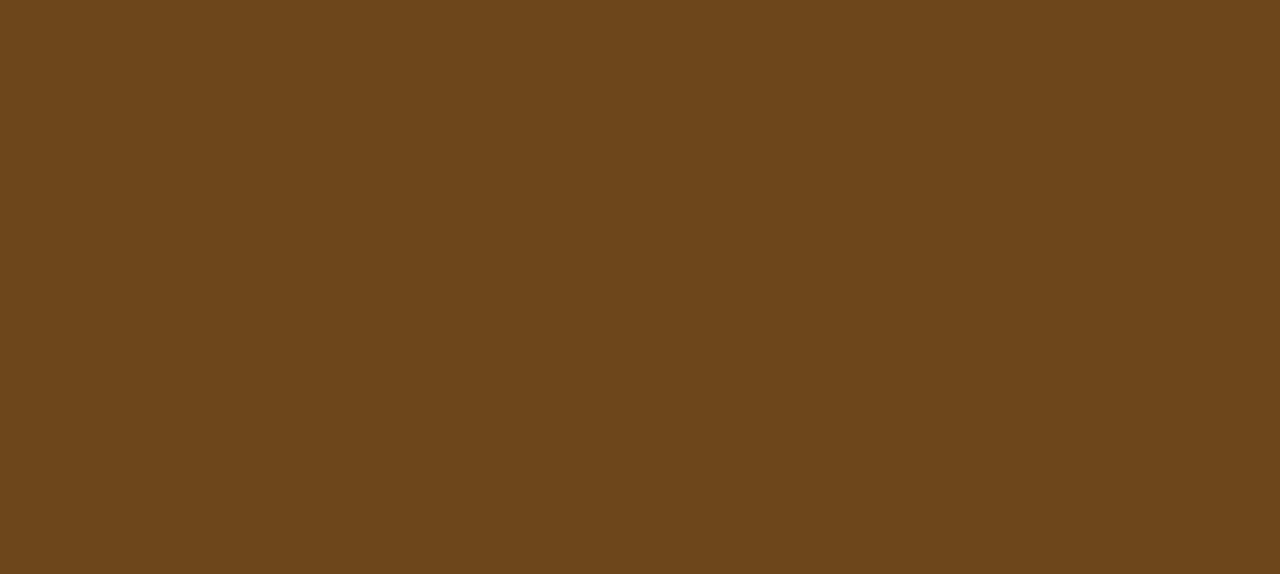
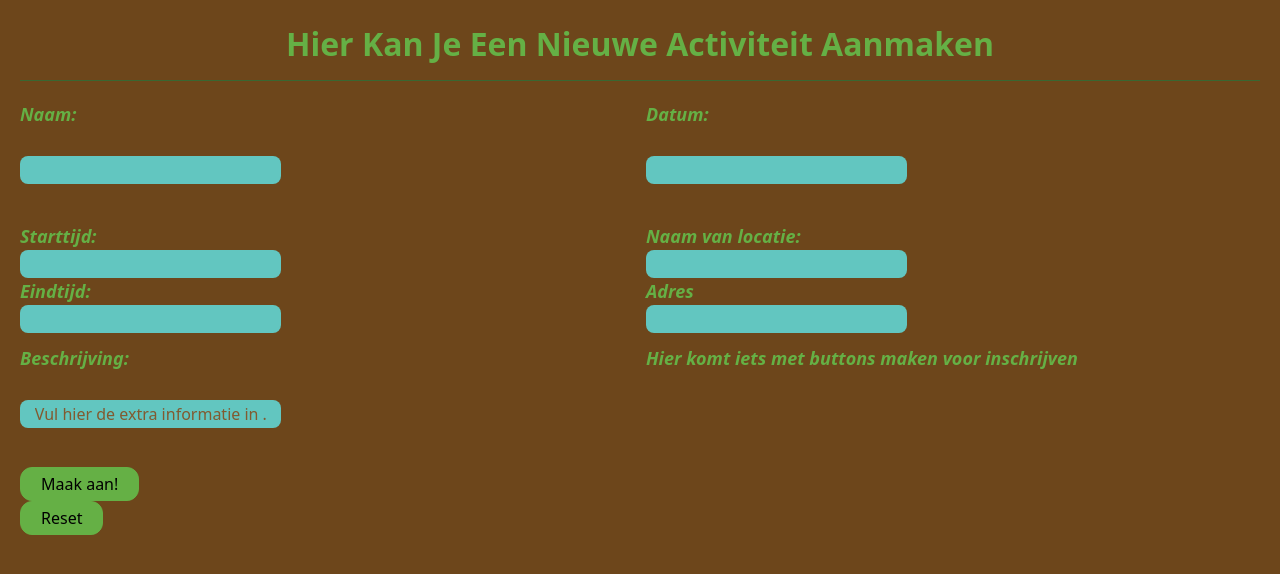
Before and after one commit to S-D-V-A-S-M-V-V-I-C-T-S-S-BAGGER/BAGGER-Vue, a Vue app: page /activiteiten/nieuw in a window 1280 px wide. Before the commit this address had no page. Shown: the top 574 px of the page. Built offline with nearby package versions, Linux system fonts and the light colour scheme.

Commit message:
feat(activities): #20 Made a start on making a new activity page

```diff
--- a/src/assets/base.css
+++ b/src/assets/base.css
@@ -50,6 +50,13 @@ h5 {
   font-weight: bold;
 }
 
+h6 {
+  color: var(--color-primary);
+  font-size: large;
+  font-weight: bold;
+  font-style: italic;
+}
+
 p {
   color: var(--color-blue);
 }
--- a/src/router/index.ts
+++ b/src/router/index.ts
@@ -9,6 +9,7 @@ import TurfCheckView from '@/views/turf/TurfCheckView.vue'
 import TurfChoiceView from '@/views/turf/TurfChoiceView.vue'
 import TurfTotalView from '@/views/turf/TurfTotalView.vue'
 import ActivitiesView from '@/views/activities/ActivitiesView.vue'
+import NewActivityView from '@/views/activities/NewActivityView.vue'
 
 const router = createRouter({
   history: createWebHistory(import.meta.env.BASE_URL),
@@ -62,6 +63,11 @@ const router = createRouter({
       path: '/activiteiten',
       name: 'activiteiten',
       component: ActivitiesView,
+    },
+    {
+      path: '/activiteiten/nieuw',
+      name: '/activiteiten/nieuw',
+      component: NewActivityView,
     }
   ],
 })
--- a/src/views/activities/ActivitiesView.vue
+++ b/src/views/activities/ActivitiesView.vue
@@ -4,6 +4,7 @@ import BaggerFooter from '@/components/BaggerFooter.vue'
 import BaggerButton from '@/components/BaggerButton.vue'
 import { ref } from 'vue'
 import ActivityBox from '@/components/ActivityBox.vue'
+import { useRouter } from 'vue-router'
 
 export interface Activity {
   name?: string;
@@ -60,41 +61,45 @@ const participants = ref<{ name: string }[]>([
   { name: 'Tessa' },
   { name: 'Minke' },
   { name: 'Margot' },
-  { name: 'Max' },
+  { name: 'Max' }
 ])
 
 const buttons = ref<{ text: string, icon?: string }[]>([
   { text: 'Ik ben bij', icon: 'pi pi-check' },
   { text: 'Ik ben saai', icon: 'pi pi-times' },
   { text: 'Ik ben later', icon: 'pi pi-times' },
-  { text: 'Ik kan niet ofzo', icon: 'pi pi-times' },
+  { text: 'Ik kan niet ofzo', icon: 'pi pi-times' }
 ])
 
+const router = useRouter()
 
 </script>
 
 <template>
   <div id="wrapper" class="flex flex-col items-start gap-y-5 mt-5 px-5 md:items-center">
 
-<!--    Title and new button-->
-    <div id="title" class="flex flex-row justify-between w-full border-b border-secondary max-h-fit pb-3 md:px-10">
+    <!--    Title and new button-->
+    <div id="title"
+         class="flex flex-row justify-between w-full border-b border-secondary max-h-fit pb-3 md:px-10">
       <h1>Activiteiten</h1>
-      <BaggerButton icon="pi pi-plus">Nieuwe Activiteit!</BaggerButton>
+      <BaggerButton icon="pi pi-plus" @click="() => router.push('/activiteiten/nieuw')">
+        Nieuwe Activiteit!
+      </BaggerButton>
     </div>
 
-<!--    Filters-->
+    <!--    Filters-->
     <div id="filters" class="grid grid-rows-1 grid-cols-2 gap-x-5 border-b border-secondary max-h-fit pb-5 w-full
-                             md:flex md:flex-row md:pb-3 md:px-10" >
+                             md:flex md:flex-row md:pb-3 md:px-10">
       <BaggerButton icon="pi pi-hourglass" customStyling="md:w-1/7">Aankomende</BaggerButton>
       <BaggerButton icon="pi pi-history" customStyling="md:w-1/7">Geweest</BaggerButton>
     </div>
 
-<!--    Activity list-->
+    <!--    Activity list-->
     <div id="list-wrapper" class="w-[90vw] h-[65vh] flex flex-col gap-y-5 overflow-y-auto
                               md:h-[60vh]">
       <div v-for="(activity, index) in activities" :key="index">
         <div id="date_name" class="w-full">
-          <ActivityBox :activity="activity" :participants="participants" :buttons="buttons"/>
+          <ActivityBox :activity="activity" :participants="participants" :buttons="buttons" />
         </div>
       </div>
     </div>
--- /dev/null
+++ b/src/views/activities/NewActivityView.vue
@@ -0,0 +1,81 @@
+<script setup lang="ts">
+
+import BaggerButton from '@/components/BaggerButton.vue'
+import BaggerInput from '@/components/BaggerInput.vue'
+import { ref } from 'vue'
+import { useRouter } from 'vue-router'
+
+const router = useRouter()
+
+const name = ref('')
+const date = ref('')
+const startTime = ref('')
+const endTime = ref('')
+const locationName = ref('')
+const locationAddress = ref('')
+const description = ref('')
+
+
+</script>
+
+<template>
+  <div id="wrapper" class="flex flex-col items-start gap-5 mt-5 mx-5">
+
+    <div id="title" class="w-full text-center border-b border-secondary max-h-fit pb-3">
+      <h1>Hier Kan Je Een Nieuwe Activiteit Aanmaken</h1>
+    </div>
+
+    <div id="form" class="w-full grid grid-cols-2 grid-rows-10 auto-rows-max gap-x-3 gap-y-3">
+
+      <div id="name" class="flex flex-col">
+        <h6>Naam:</h6>
+        <BaggerInput />
+      </div>
+
+      <div id="date" class="flex flex-col">
+        <h6>Datum:</h6>
+        <BaggerInput />
+      </div>
+
+      <div id="times">
+        <div id="start" class="flex flex-col">
+          <h6>Starttijd:</h6>
+          <BaggerInput />
+        </div>
+        <div id="end" class="flex flex-col">
+          <h6>Eindtijd:</h6>
+          <BaggerInput />
+        </div>
+      </div>
+
+      <div id="location">
+        <div id="location_name" class="flex flex-col">
+          <h6>Naam van locatie:</h6>
+          <BaggerInput />
+        </div>
+        <div id="location_address" class="flex flex-col">
+          <h6>Adres</h6>
+          <BaggerInput />
+        </div>
+      </div>
+
+      <div id="description" class="flex flex-col">
+        <h6>Beschrijving:</h6>
+        <BaggerInput placeholder="Vul hier de extra informatie in ..." />
+      </div>
+
+      <div id="sing-up-options" class="flex flex-col">
+        <h6>Hier komt iets met buttons maken voor inschrijven</h6>
+      </div>
+
+      <div id="buttons">
+        <BaggerButton>Maak aan!</BaggerButton>
+        <BaggerButton>Reset</BaggerButton>
+      </div>
+    </div>
+  </div>
+</template>
+
+<style scoped>
+
+</style>
```
